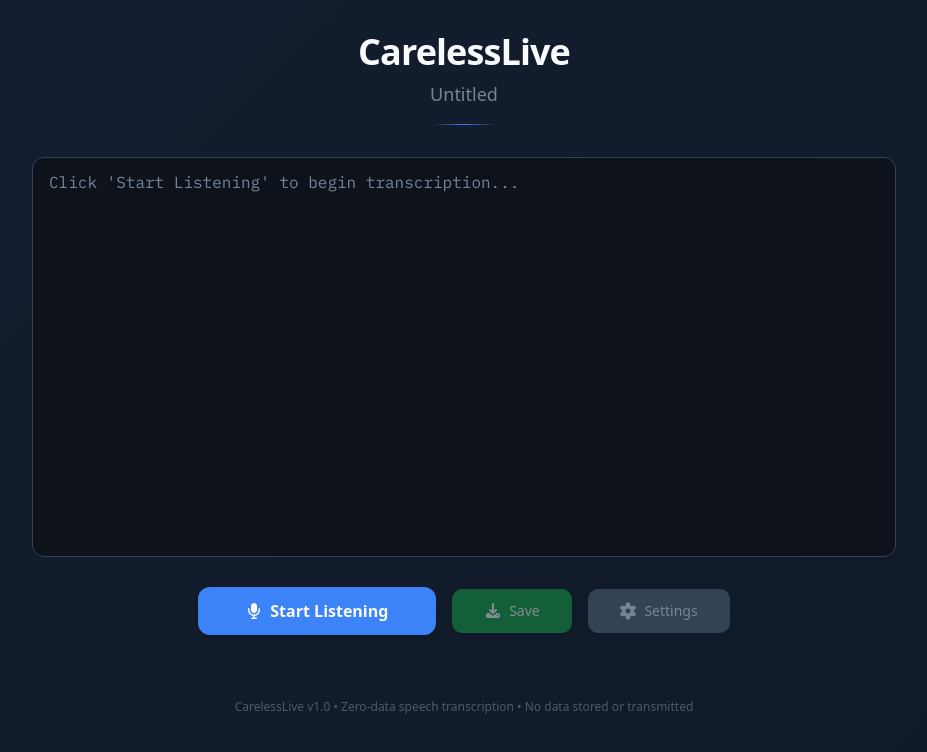
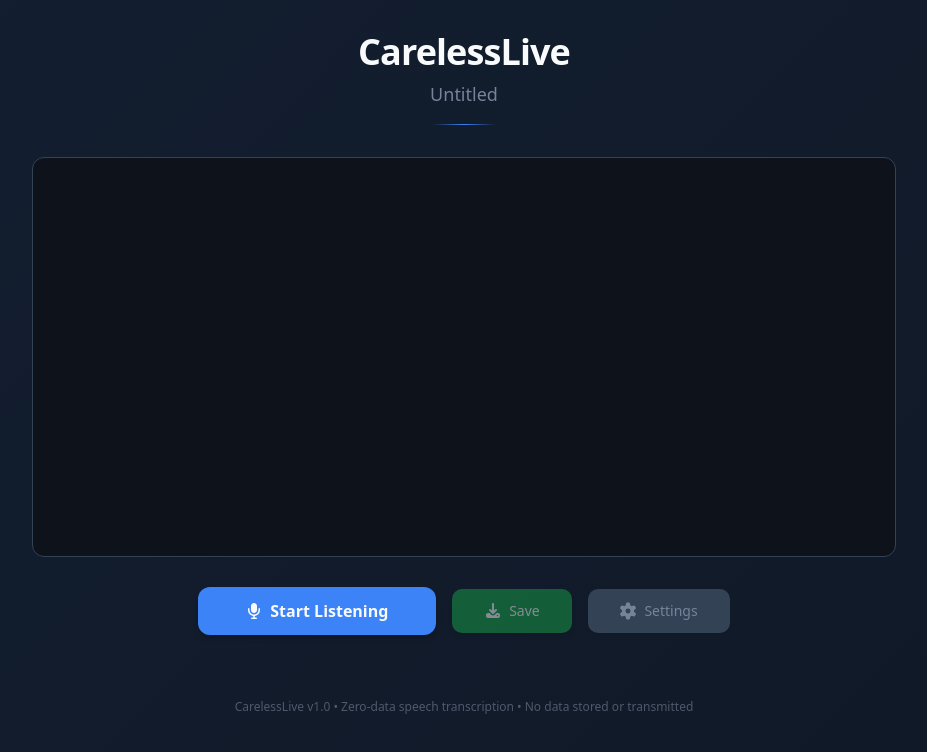
Before and after one commit to MushroomFleet/word-whisper-live, a React (Vite) app: page / in a window 1280 px wide. Shown: the top 752 px of the page, without its empty margins (176-1103 px from the left). Built offline with nearby package versions, Linux system fonts and the light colour scheme; the HTML template or start-up script is replaced by a standard one.

Commit message:
Remove default placeholder text

```diff
--- a/src/pages/Index.tsx
+++ b/src/pages/Index.tsx
@@ -95,7 +95,6 @@ const Index = () => {
             transcript={transcript}
             interimTranscript={transcription.interimTranscript}
             isListening={transcription.isListening}
-            placeholder="Click 'Start Listening' to begin transcription..."
             onChange={setTranscript}
           />
 
```
